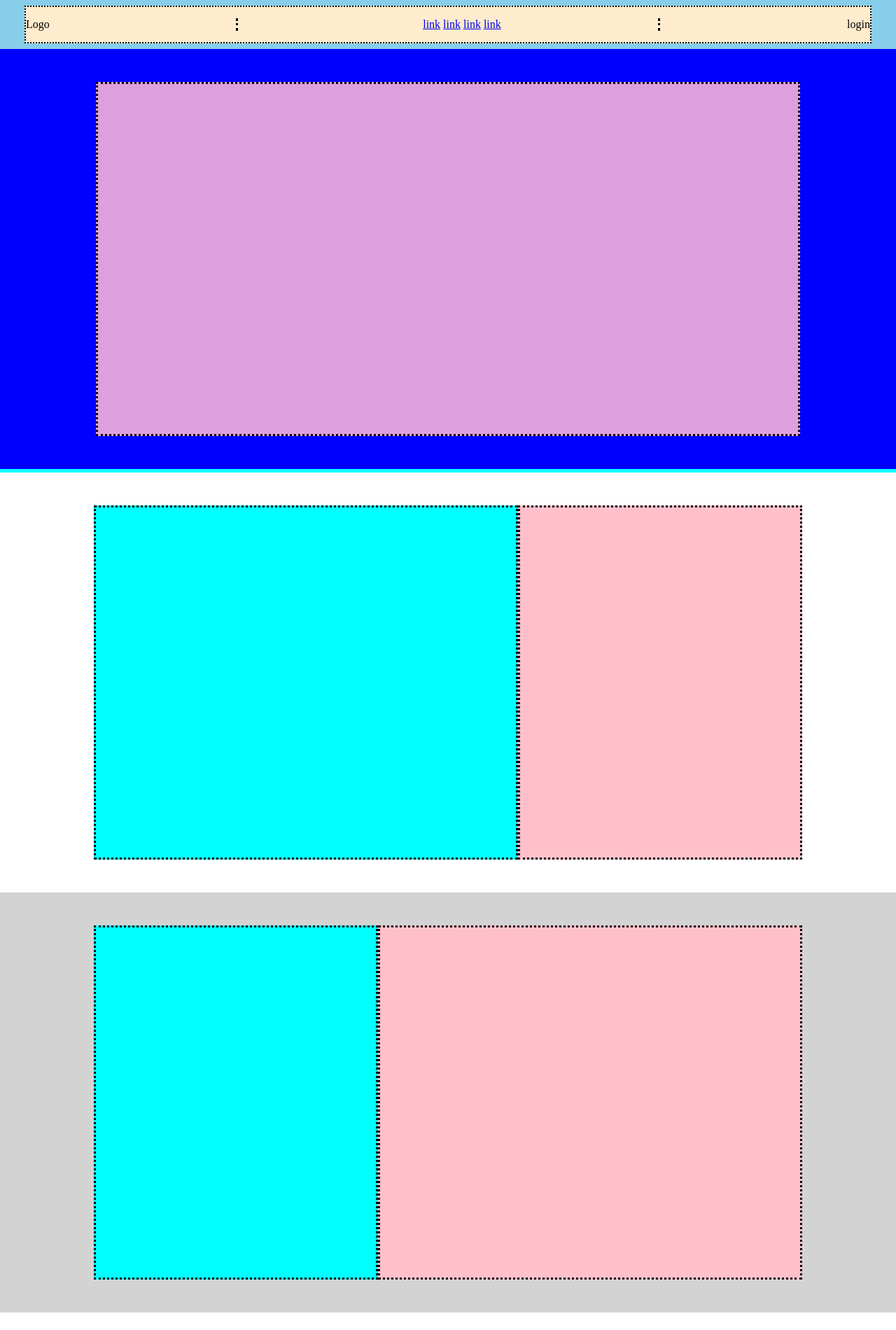
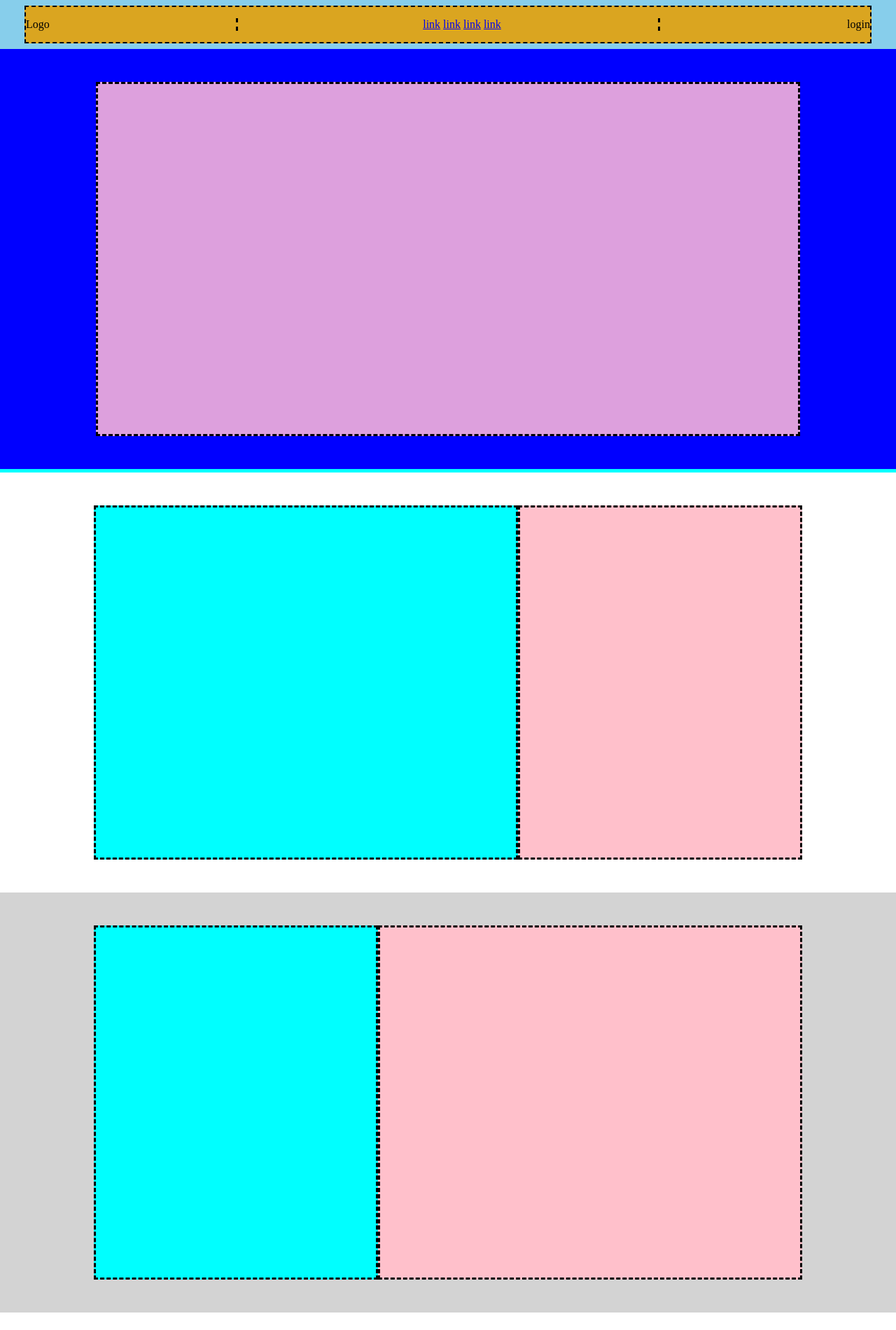
Before and after one commit to LucaPaolella/htmlcss-discord, a plain HTML site: page index.html in a window 1280 px wide. Shown: the top 1900 px of the page at 70% size. Drawn offline with Linux system fonts and the light colour scheme.

```diff
--- a/css/style.css
+++ b/css/style.css
@@ -17,8 +17,8 @@ body{
 }
 
 .debug .titoli {
-    background-color: blanchedalmond;
-    border: 2px dotted black;
+    background-color: goldenrod;
+    border: 2px dashed black;
     display: flex;
     min-height: 40px;
     align-items: center;
@@ -46,7 +46,7 @@ body{
 .debug .controsa{
     background-color: plum;
     min-height: 500px;
-    border: 3px dotted black;
+    border: 3px dashed black;
     min-width: 1000px;
 }
 
@@ -69,27 +69,27 @@ body{
 }
 
 .debug .mb1{
-    border: 3px dotted black;
+    border: 3px dashed black;
     min-height:500px;
     min-width: 600px;
     background-color: cyan;
 }
 
 .debug .mr1{
-    border: 3px dotted black;
+    border: 3px dashed black;
     min-height:500px;
     min-width: 400px;
     background-color: pink;
 }
 .debug .mb2{
-    border: 3px dotted black;
+    border: 3px dashed black;
     min-height:500px;
     min-width: 600px;
     background-color: pink;
 }
 
 .debug .mr2{
-    border: 3px dotted black;
+    border: 3px dashed black;
     min-height:500px;
     min-width: 400px;
     background-color: cyan;
@@ -97,7 +97,7 @@ body{
 .debug .mv1{
     background-color: green;
     min-height: 700px;
-    border: 3px dotted black;
+    border: 3px dashed black;
     min-width: 1000px;
 }
 .debug .main3{
@@ -123,14 +123,14 @@ body{
 }
 
 .debug .creditsrosa{
-    border: 3px dotted black;
+    border: 3px dashed black;
     min-height:500px;
     min-width: calc(1050px / 4);
     background-color: pink;
 }
 
 .debug .creditsblu{
-    border: 2px dotted white;
+    border: 2px dashed white;
     min-height:500px;
     min-width: calc(1050px / 6);
     background-color: cyan;
@@ -172,12 +172,12 @@ body{
 /*Header*/
 
 .login{
-    border-left: 3px dotted black;
-    text-align: end;
+    border-left: 3px dashed black;
+    text-align: right;
 }
 
 .logo{
-    border-right: 3px dotted black;
+    border-right: 3px dashed black;
 }
 
 ul {
@@ -193,9 +193,9 @@ ul {
 }
 
 .logo2{
-    border: 3px dotted black;
+    border: 3px dashed black;
 }
 
 .bottone{
-    border: 3px dotted black;
+    border: 3px dashed black;
 }
```
Also changed, not shown: img/ita.png (added), img/item1.svg (added), img/item2.svg (added), img/item3.svg (added), img/item4-big.svg (added), img/jumbo.png (added), img/logo.svg (added), img/stars.svg (added), img/wave.svg (added).
